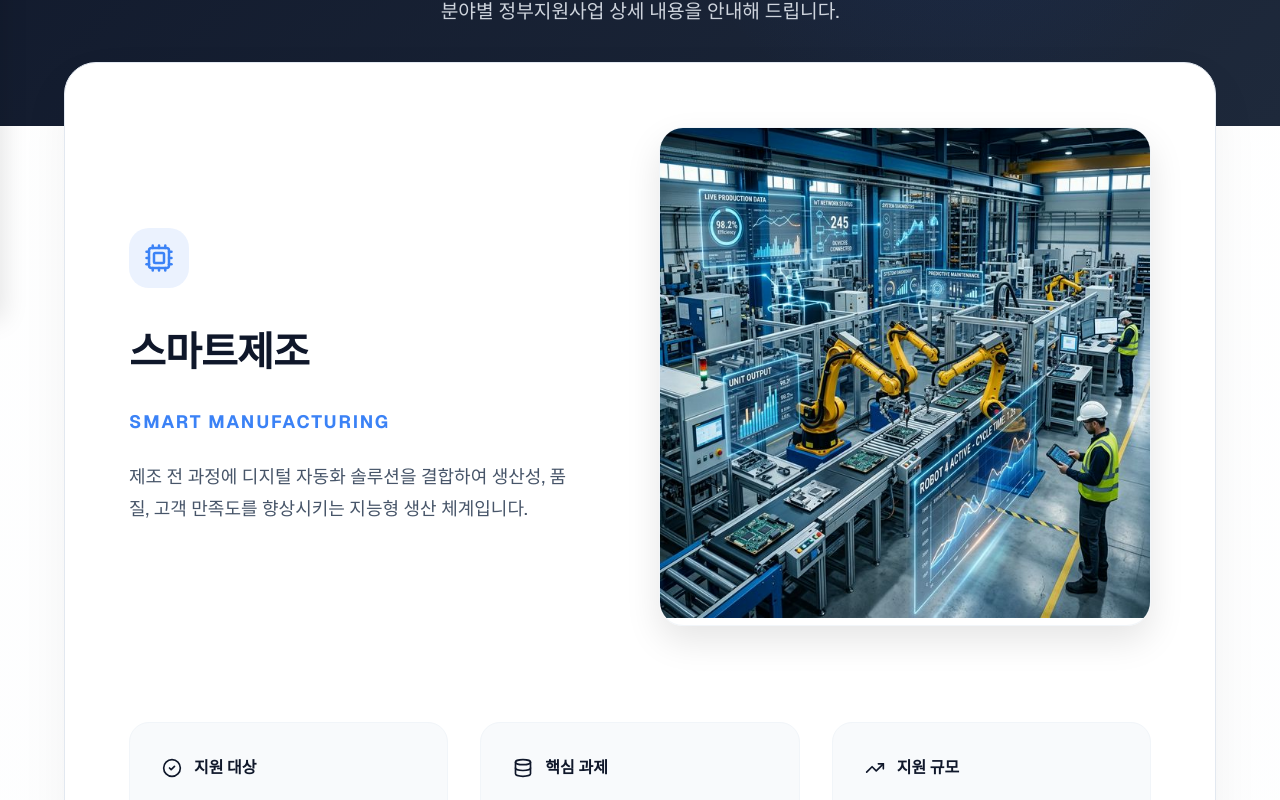
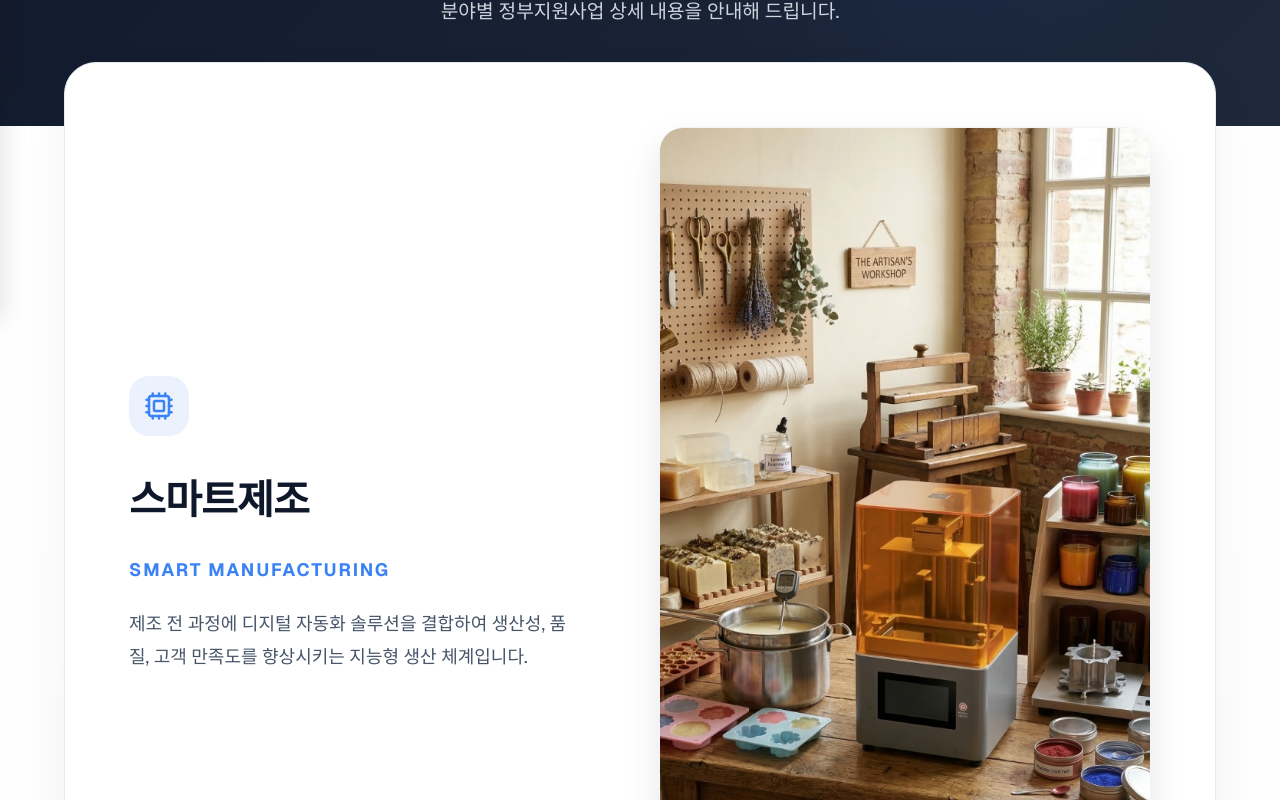
Before and after one commit to seojeongju/wow3d_saas, a Next.js app: page /gov-support in a window 1280 px wide. Shown: the part 480-1280 px from the top of the page. Built offline with nearby package versions, Linux system fonts and the light colour scheme.

Commit message:
feat: 스마트제조 섹션 이미지를 사용자 제공 이미지(소규모 공방 사례)로 교체

```diff
--- a/src/app/gov-support/page.tsx
+++ b/src/app/gov-support/page.tsx
@@ -26,7 +26,7 @@ const sections = [
     icon: <Cpu size={30} />,
     color: '#3B82F6',
     bgColor: 'rgba(59, 130, 246, 0.1)',
-    imageUrl: '/images/gov/smart_manufacturing.png',
+    imageUrl: '/images/gov/smart_manufacturing.jpg',
     imageAlt: 'AI 및 디지털 트윈이 적용된 스마트 제조 공정 시각화',
     details: [
       {
```
Also changed, not shown: public/images/gov/smart_manufacturing.jpg (added).
